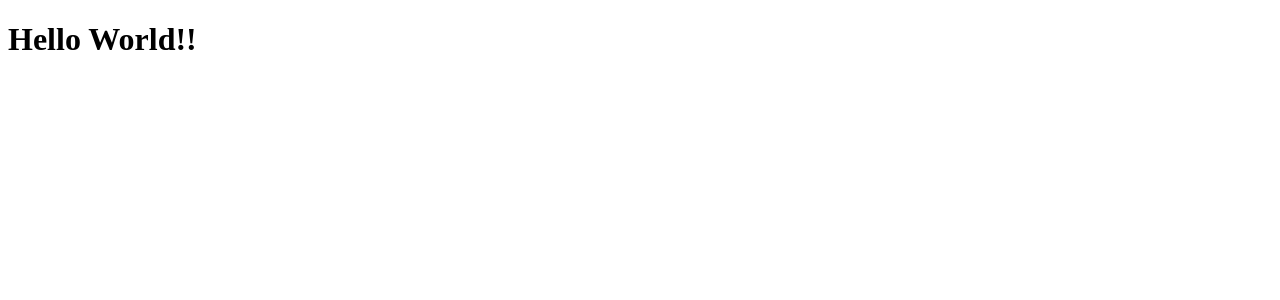
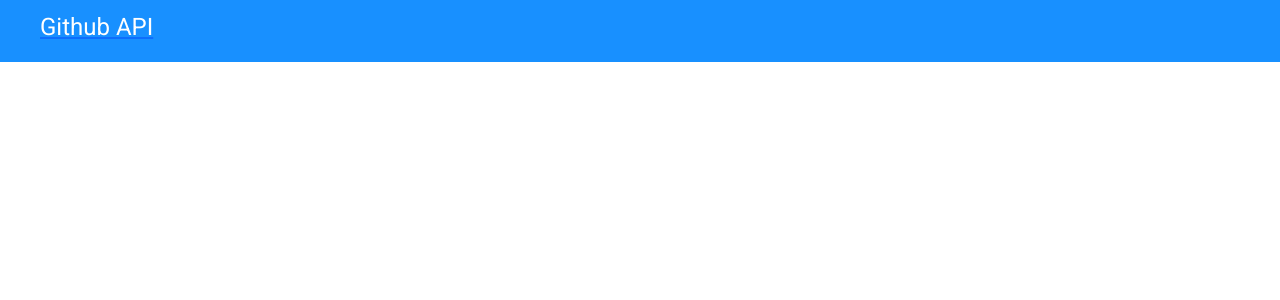
Before and after one commit to fabriciofa/desafio-github-api, a React (Create React App) app: page / in a window 1280 px wide. Shown: the top 300 px of the page. Built offline with nearby package versions, Linux system fonts and the light colour scheme; the HTML template or start-up script is replaced by a standard one.

Commit message:
Navbar styling

```diff
--- a/package.json
+++ b/package.json
@@ -10,9 +10,11 @@
     "@types/node": "^16.11.25",
     "@types/react": "^17.0.39",
     "@types/react-dom": "^17.0.11",
+    "bootstrap": "^5.1.3",
     "react": "^17.0.2",
     "react-dom": "^17.0.2",
     "react-scripts": "5.0.0",
+    "sass": "^1.49.8",
     "typescript": "^4.5.5",
     "web-vitals": "^2.1.4"
   },
--- a/src/App.css
+++ b/src/App.css
@@ -0,0 +1,15 @@
+@import url('https://fonts.googleapis.com/css2?family=Roboto:ital,wght@0,400;1,700&display=swap');
+
+* {
+    font-family: 'Roboto', sans-serif;
+}
+
+h1, h2, h3, h4, h5, h6 {
+    font-weight: 700;
+    margin-bottom: 0;
+}
+
+a, a:hover {
+    color: unset;
+    text-decoration: none;
+}
--- a/src/App.tsx
+++ b/src/App.tsx
@@ -1,8 +1,11 @@
+import Navbar from 'components/Navbar';
+
 import './App.css';
+import 'assets/styles/custom.scss';
 
 function App() {
   return (
-    <h1>Hello World!!</h1>
+    <Navbar />
   );
 }
 
--- /dev/null
+++ b/src/assets/styles/custom.scss
@@ -0,0 +1,6 @@
+
+$theme-colors: (
+    'primary': #1890FF,
+  );
+
+  @import '~bootstrap/scss/bootstrap.scss';
--- /dev/null
+++ b/src/components/Navbar/index.tsx
@@ -0,0 +1,13 @@
+import "./styles.css";
+
+const Navbar = () => {
+  return (
+    <nav className="nav-main-container bg-primary">
+      <a href="link" className="nav-text-logo">
+        <h4>Github API</h4>
+      </a>
+    </nav>
+  );
+};
+
+export default Navbar;
--- /dev/null
+++ b/src/components/Navbar/styles.css
@@ -0,0 +1,13 @@
+.nav-main-container {
+    display: flex;
+    align-items: center;
+    height: 62px;
+}
+
+.nav-text-logo {
+    padding-left: 40px;
+}
+
+.nav-text-logo h4 {
+    color: #fff;
+}
```
Also changed, not shown: 1 other file (tests, documents, lock files or other folders).
